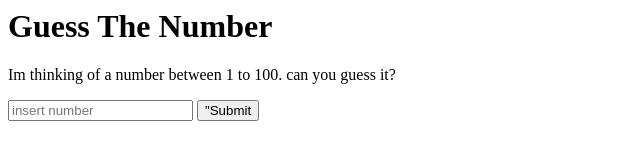
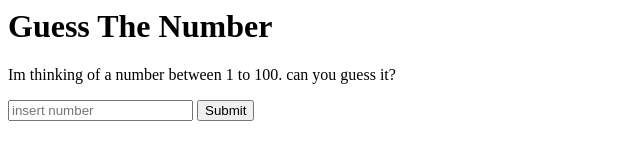
Before and after one commit to hakimi445/guessthenumber, a plain HTML site: page index.html in a window 1280 px wide. Shown: the full height of the page, 0-640 px from the left. Drawn offline with Linux system fonts and the light colour scheme.

Commit message:
Update index.html

```diff
--- a/index.html
+++ b/index.html
@@ -8,7 +8,7 @@
       can you guess it?</p>
     <input type ="number" placeholder ="insert number"
     id="guess"></input>
-    <button oneclick="checkGuess()">"Submit</button>
+    <button oneclick="checkGuess()">Submit</button>
     <p id="result"></p>
   </body>
   <script>
```
